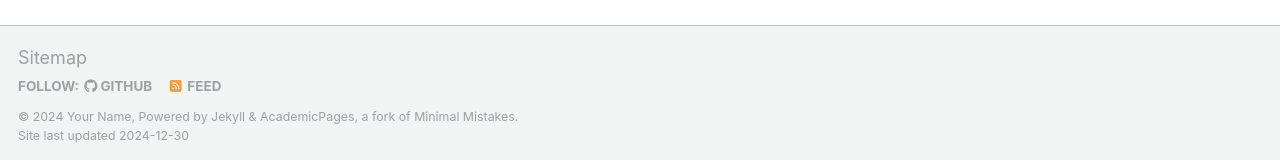
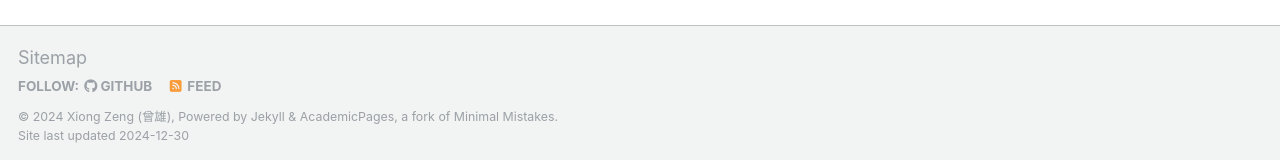
Before and after one commit to zengxiong111/zengxiong.github.io, a Jekyll site: the page built from _pages/about.md, in a window 1280 px wide and 900 px high, scrolled down 2643 px. Shown: the part 737-897 px from the top of the window. Built offline with Jekyll 4.4.1, drawn with Linux system fonts in a browser that asks for light colours; some web fonts are replaced; some of the changed lines change nothing that is shown.

Commit message:
Update _config.yml

```diff
--- a/_config.yml
+++ b/_config.yml
@@ -10,7 +10,7 @@
 locale                   : "en-US"
 title                    : "Your Name / Site Title"
 title_separator          : "-"
-name                     : &name "Your Name"
+name                     : &name "Xiong Zeng (曾雄)"
 description              : &description "personal description"
 url                      : https://zengxiong111.github.io/zengxiong.github.io/ # the base hostname & protocol for your site e.g. "https://[your GitHub username].github.io"
 baseurl                  : "" # the subpath of your site, e.g. "/blog"
@@ -28,11 +28,11 @@
   location         : "Earth"
   employer         : "Red Brick University"
   uri              : # URL
-  email            : "none@example.org"
+  email            : "zengxion@umich.edu"
 
   # Academic websites
   arxiv            : # URL - Update with the correct link to your profile
-  googlescholar    : "https://scholar.google.com/citations?user=PS_CX0AAAAAJ"
+  googlescholar    : "https://scholar.google.com/citations?user=v4lWTTwAAAAJ&hl=en&oi=ao"
   impactstory      : # URL
   orcid            : "http://orcid.org/yourorcidurl"
   semantic         : # URL
```
